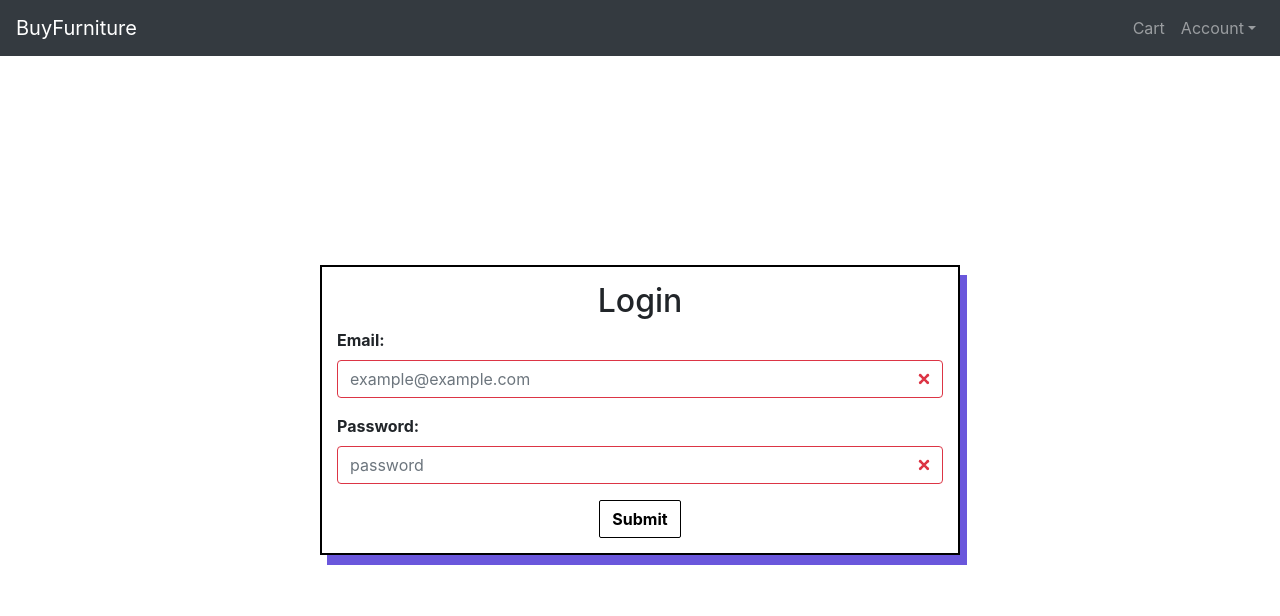
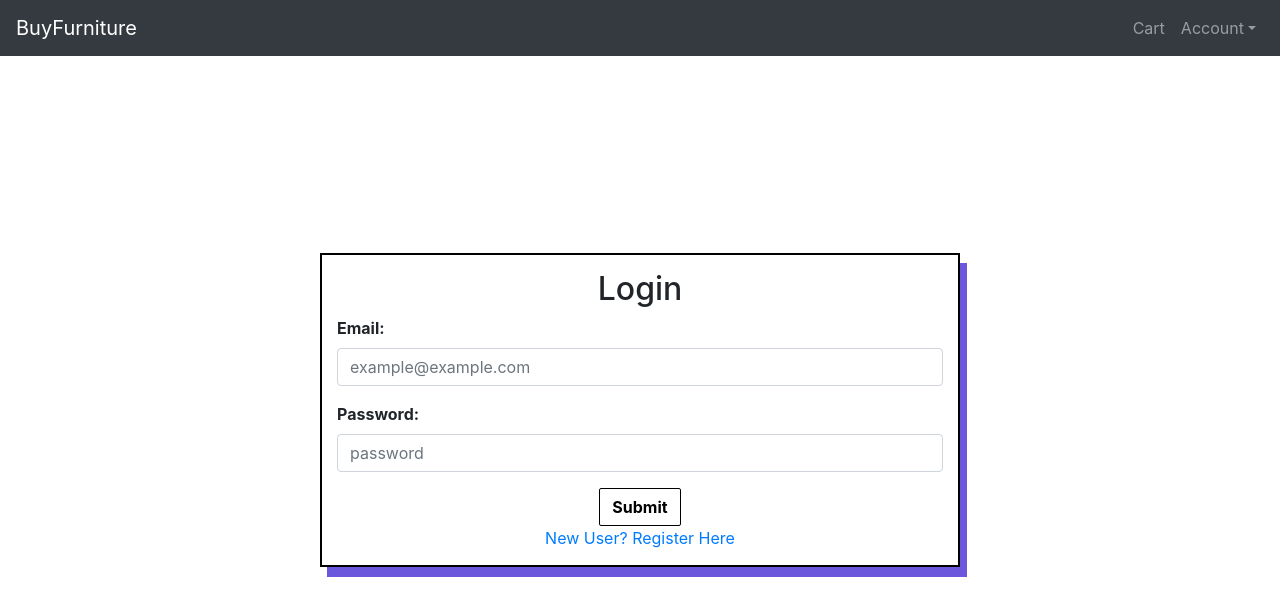
Before and after one commit to av-2599/e-commerce-Website, a React (Create React App) app in the folder Project/frontend/: page / in a window 1280 px wide. Shown: the top 616 px of the page. Built offline with nearby package versions, Linux system fonts and the light colour scheme.

Commit message:
Register page start

```diff
--- /dev/null
+++ b/Project/frontend/src/config/regex.js
@@ -0,0 +1,2 @@
+export const EMAIL_REGEX = /^(([^<>()[\]\\.,;:\s@"]+(\.[^<>()[\]\\.,;:\s@"]+)*)|(".+"))@((\[[0-9]{1,3}\.[0-9]{1,3}\.[0-9]{1,3}\.[0-9]{1,3}\])|(([a-zA-Z\-0-9]+\.)+[a-zA-Z]{2,}))$/;
+export const PWD_REGEX = /^[A-Z][a-z0-9]{6,11}$/;
--- a/Project/frontend/src/containers/login/login.jsx
+++ b/Project/frontend/src/containers/login/login.jsx
@@ -1,21 +1,20 @@
 import React, { useState } from 'react';
-
 import { Button, Form, FormGroup, Label, Input } from 'reactstrap';
 
+import { BASE_URL, requestConfig } from '../../config/config';
+import { EMAIL_REGEX, PWD_REGEX } from '../../config/regex';
 import classes from './login.module.css';
-import { BASE_URL, requestConfig } from '../../config/config';
+
 
 export const Login = () => {
     const [ email, setEmail ] = useState('');
     const [ password, setPassword ] = useState('');
-    const [ validEmail, setValidEmail  ] = useState();
-    const [ validPassword, setValidPassword ] = useState();
-
-    const EMAIL_REGEX = /^(([^<>()[\]\\.,;:\s@"]+(\.[^<>()[\]\\.,;:\s@"]+)*)|(".+"))@((\[[0-9]{1,3}\.[0-9]{1,3}\.[0-9]{1,3}\.[0-9]{1,3}\])|(([a-zA-Z\-0-9]+\.)+[a-zA-Z]{2,}))$/;
-    const PWD_REGEX = /^[A-Z][a-z0-9]{6,11}$/;
+    const [ validEmail, setValidEmail  ] = useState(true);
+    const [ validPassword, setValidPassword ] = useState(true);
 
     const submit = async (e) => {
         e.preventDefault();
+        console.log('EMAIL: ' + email);
         if (!validEmail || !validPassword)
             console.log("Can't submit");
         else
@@ -55,28 +54,32 @@ export const Login = () => {
                             <FormGroup className={ classes.formFields }>
                                 <Label for="exampleEmail"><strong>Email:</strong></Label>
                                 <Input
+                                    className={ classes.inputField }
                                     type="email"
                                     name="email"
                                     placeholder="example@example.com"
                                     value={ email }
                                     onChange={ e => onEmailChange(e.target.value) }
-                                    valid={ validEmail }
-                                    invalid={ !validEmail }
+                                    valid={ !email ? null : validEmail }
+                                    invalid={ !email ? null : !validEmail }
                                 />
                             </FormGroup>
                             <FormGroup className={ classes.formFields }>
                                 <Label for="examplePassword"><strong>Password:</strong></Label>
                                     <Input
+                                        className={ classes.inputField }
                                         type="password"
                                         name="password"
                                         placeholder="password"
                                         value={ password }
                                         onChange={ e => onPasswordChange(e.target.value) }
-                                        valid={ validPassword }
-                                        invalid={ !validPassword }
+                                        valid={ !password ? null : validPassword }
+                                        invalid={ !password ? null : !validPassword }
                                     />
                             </FormGroup>
                             <Button outline id={ classes.button }><strong>Submit</strong></Button>
+                            <br />
+                            <a href="#">New User? Register Here</a>
                         </Form>
                     </div>
                 </div>
--- a/Project/frontend/src/containers/login/login.module.css
+++ b/Project/frontend/src/containers/login/login.module.css
@@ -35,5 +35,9 @@
 
 .formFields {
     text-align: left;
+}
 
+.inputField:focus {
+    border: 1px solid black;
+    box-shadow: 2px 2px;
 }
```
Also changed, not shown: Project/frontend/src/containers/register/register.jsx (added, +13 -0 lines), Project/frontend/src/containers/register/register.module.css (added).
